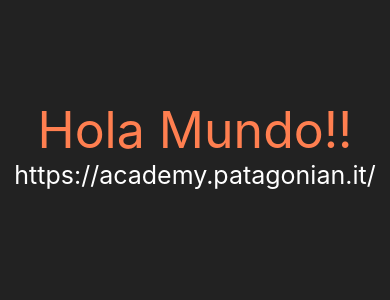
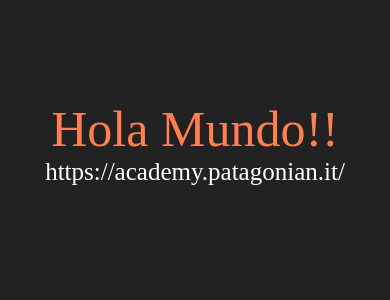
Before and after one commit to gonpineiro/patagonianrn, a React Native app: screen / in a window 390 px wide. Shown: the top 300 px of the page. Built offline with nearby package versions, Linux system fonts and the light colour scheme; grey boxes are pictures that could not be loaded.

Commit message:
:hammer: Install Fonts

```diff
--- a/App.tsx
+++ b/App.tsx
@@ -19,10 +19,10 @@
 
   return (
     <View style={styles.mainContainer}>
-      <Typography align="center" size={50} color={colors.mainOrange}>
+      <Typography align="center" size={50} color={colors.mainOrange} variant={'bold'}>
         Hola Mundo!!
       </Typography>
-      <Typography align="center" size={25} color={'white'}>
+      <Typography align="center" size={25} color={'white'} variant={'medium'}>
         https://academy.patagonian.it/
       </Typography>
       <Image
--- a/src/components/DefaultButton/DefaultButton.tsx
+++ b/src/components/DefaultButton/DefaultButton.tsx
@@ -25,7 +25,11 @@
       onPress={onPress}
       style={[styles.mainContainer, styles[variant], additionalStyle]}
     >
-      <Typography color={buttonTextColors[variant] || colors.white} size={textSize}>
+      <Typography
+        color={buttonTextColors[variant] || colors.white}
+        size={textSize}
+        variant={'medium'}
+      >
         {text}
       </Typography>
     </TouchableOpacity>
--- a/src/components/Typography/Typography.tsx
+++ b/src/components/Typography/Typography.tsx
@@ -1,25 +1,39 @@
 import React, { ReactNode } from 'react';
 import { Text } from 'react-native';
+import { IS_IOS } from '../../utils/constants';
 import { colors } from '../../utils/theme';
 
+const typographyVariant = {
+  bold: IS_IOS ? 'Raleway Bold' : 'Raleway-Bold',
+  italic: IS_IOS ? 'Raleway Italic' : 'Raleway-Italic',
+  medium: IS_IOS ? 'Raleway Medium' : 'Raleway-Medium',
+  regular: IS_IOS ? 'Raleway Regular' : 'Raleway-Regular',
+};
 interface Props {
   align?: 'left' | 'center' | 'right' | 'justify';
   children: ReactNode;
   color?: string;
   size?: number;
+  variant?: keyof typeof typographyVariant;
 }
 
-const getTextStyle = ({ align, color, size }: Pick<Props, 'align' | 'color' | 'size'>) => {
+const getTextStyle = ({
+  align,
+  color,
+  size,
+  variant = 'regular',
+}: Pick<Props, 'align' | 'color' | 'size' | 'variant'>) => {
   const textStyle = {
     color,
     fontSize: size,
     textAlign: align,
+    fontFamily: typographyVariant[variant],
   };
   return textStyle;
 };
 
-const Typography = ({ align, color, children, size }: Props) => {
-  const textStyle = getTextStyle({ align, color, size });
+const Typography = ({ align, color, children, size, variant }: Props) => {
+  const textStyle = getTextStyle({ align, color, size, variant });
   return (
     <Text allowFontScaling={false} style={textStyle}>
       {children}
@@ -31,6 +45,7 @@
   align: 'left',
   color: colors.black,
   size: 14,
+  variant: 'regular',
 };
 
 export default Typography;
--- /dev/null
+++ b/src/utils/constants.ts
@@ -0,0 +1,4 @@
+import { Platform } from 'react-native';
+
+export const IS_IOS = Platform.OS === 'ios';
+export const IS_ANDROIRD = Platform.OS === 'android';
```
